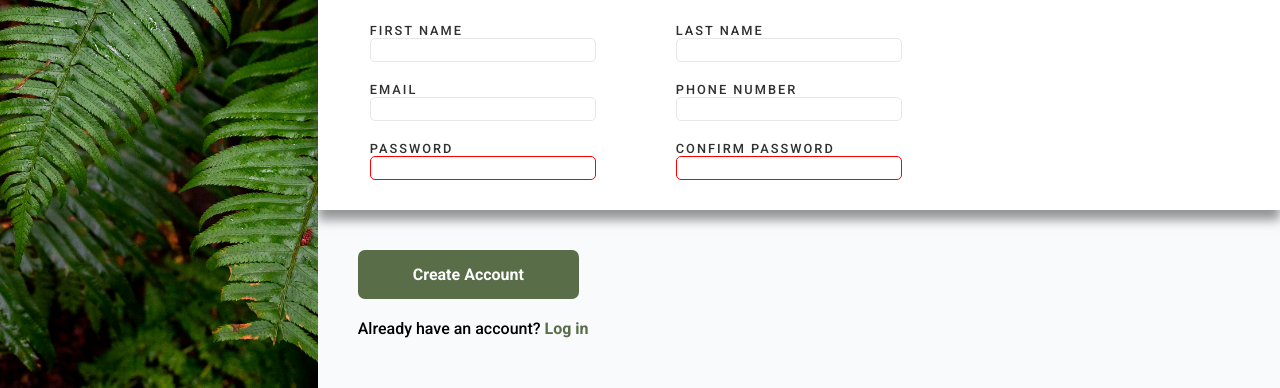
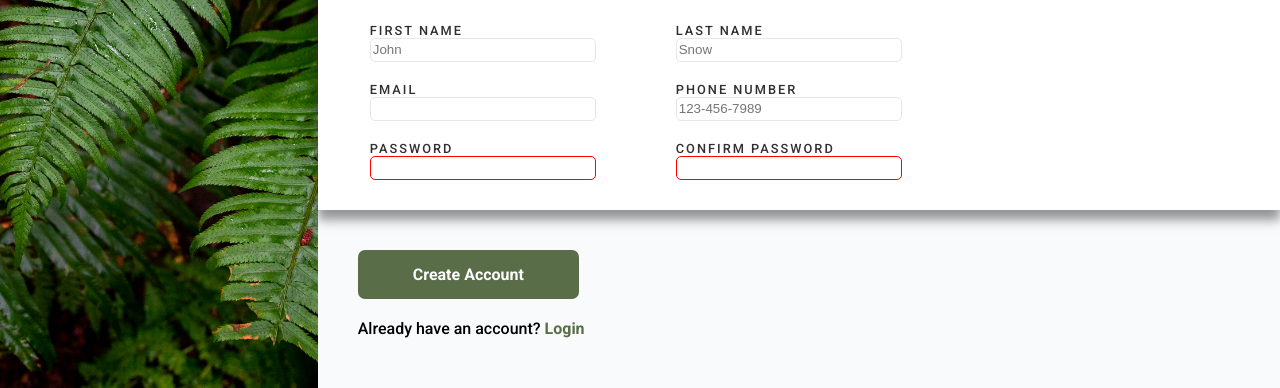
Before and after one commit to silvqrrow/sign-up-form, a plain HTML site: page index.html in a window 1280 px wide. Shown: the part 371-759 px from the top of the page. Drawn offline with Linux system fonts and the light colour scheme.

Commit message:
Add placeholders for input fields

```diff
--- a/index.html
+++ b/index.html
@@ -42,6 +42,7 @@
                     id="first-name"
                     name="first-name"
                     required
+                    placeholder="John"
                   />
                 </p>
                 <p class="form__input">
@@ -56,7 +57,13 @@
               <div class="form__column">
                 <p class="form__input">
                   <label for="last-name"> LAST NAME </label>
-                  <input type="text" id="last-name" name="last-name" required />
+                  <input
+                    type="text"
+                    id="last-name"
+                    name="last-name"
+                    placeholder="Snow"
+                    required
+                  />
                 </p>
                 <p class="form__input">
                   <label for="phone-number"> PHONE NUMBER </label>
@@ -64,6 +71,7 @@
                     type="tel"
                     id="phone-number"
                     name="user_phone"
+                    placeholder="123-456-7989"
                     required
                   />
                 </p>
@@ -83,7 +91,10 @@
             <p>
               <button type="submit">Create Account</button>
             </p>
-            <p class="login">Already have an account? <span>Log in</span></p>
+            <p class="login">
+              Already have an account?
+              <a class="login-prompt" href="#">Login</a>
+            </p>
           </section>
         </form>
       </div>
--- a/styles.css
+++ b/styles.css
@@ -143,7 +143,8 @@ button {
   font-weight: 500;
 }
 
-span {
+.login-prompt {
   color: #596d48;
   font-weight: 700;
+  text-decoration: none;
 }
```
